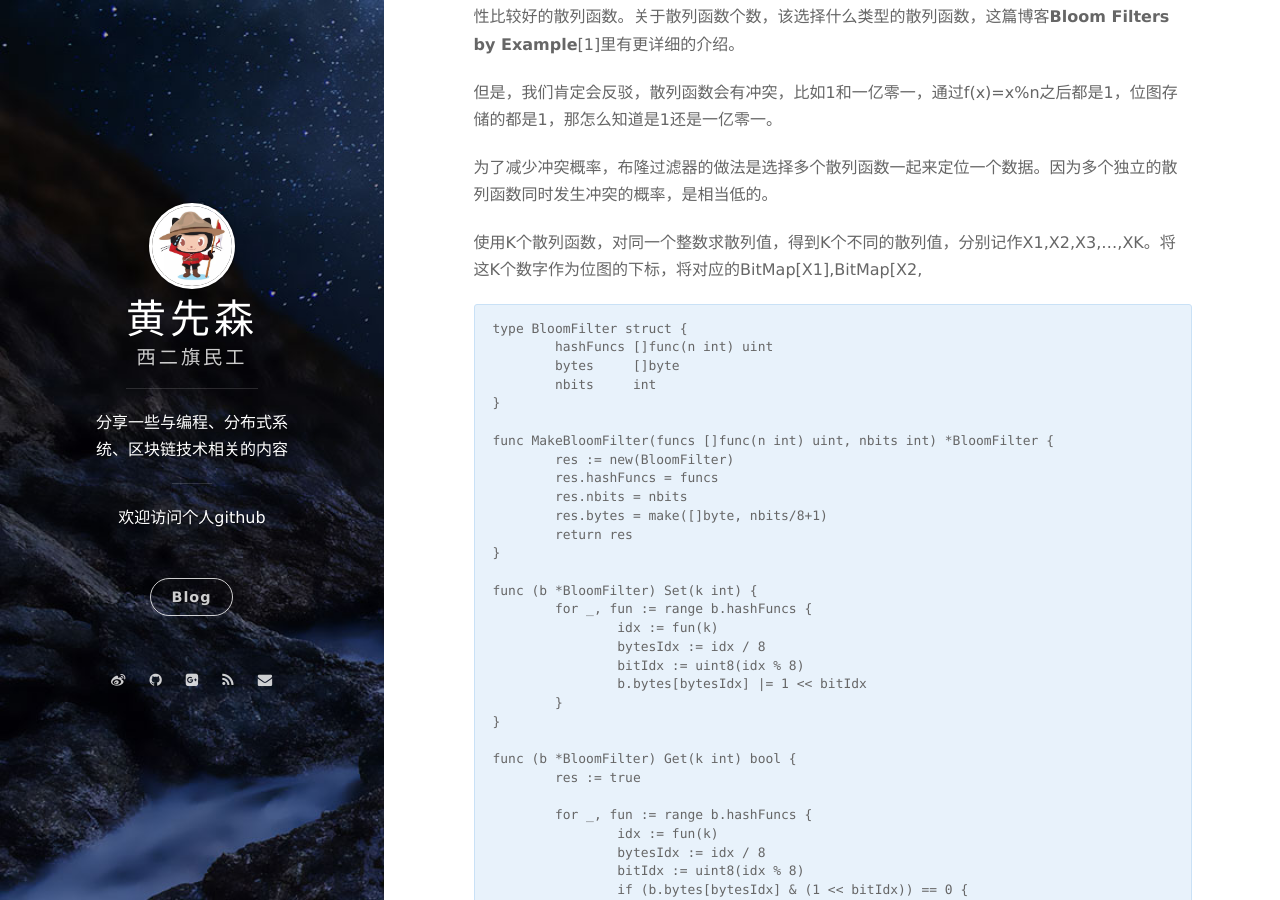
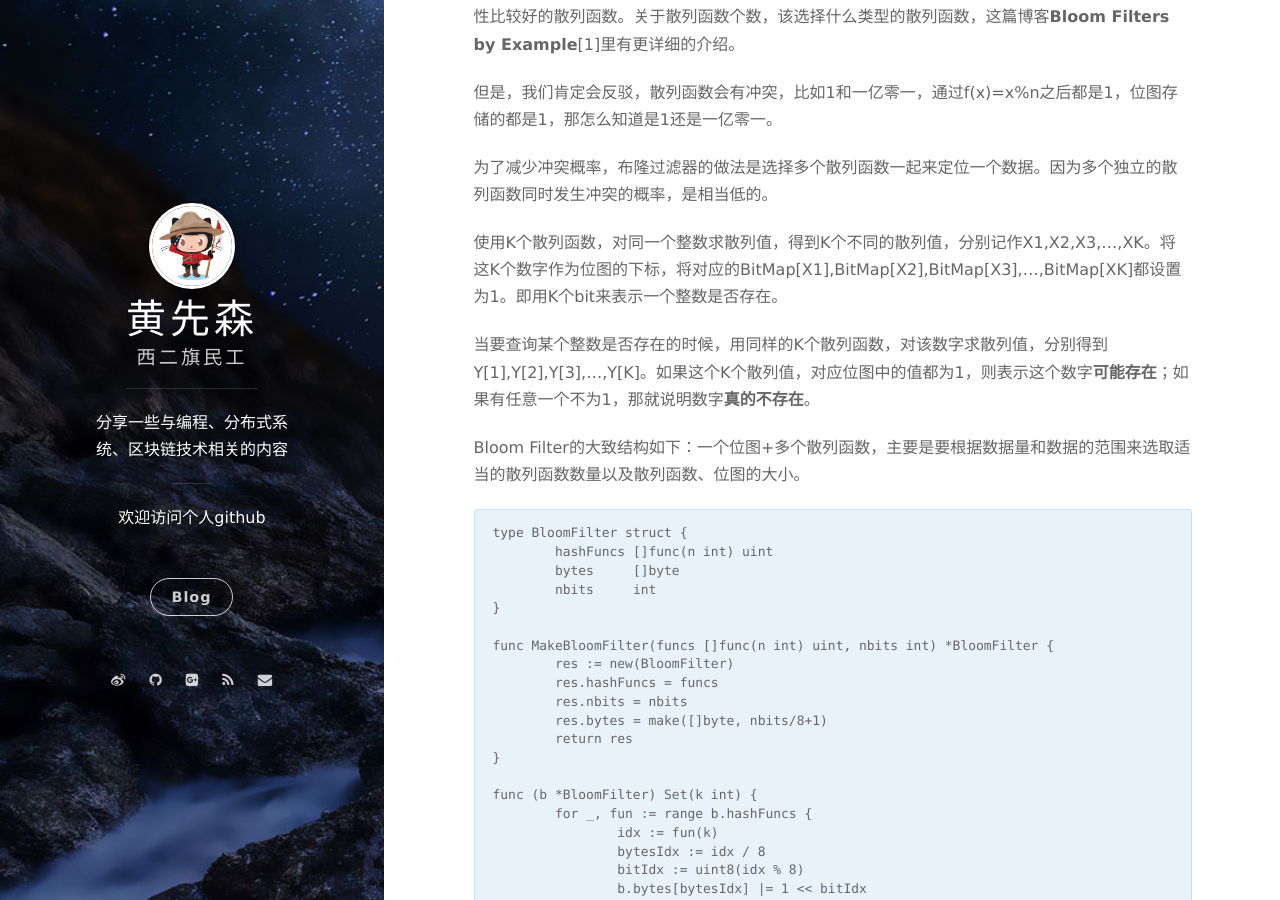
Before and after one commit to berryjam/berryjam.github.io, a Jekyll site: the page built from _posts/2019-10-25-BloomFilter(布隆过滤器)介绍.md, in a window 1280 px wide and 900 px high, scrolled down 2175 px. Built offline with Jekyll 4.4.1, drawn with Linux system fonts in a browser that asks for light colours; nearby versions of some CDN libraries; comment, search, counter and statistics services are not loaded.

Commit message:
Update 2019-10-25-BloomFilter(布隆过滤器)介绍.md

````diff
--- a/_posts/2019-10-25-BloomFilter(布隆过滤器)介绍.md
+++ b/_posts/2019-10-25-BloomFilter(布隆过滤器)介绍.md
@@ -79,8 +79,11 @@ func (b *BitMap) Get(k int) bool {
 
 为了减少冲突概率，布隆过滤器的做法是选择多个散列函数一起来定位一个数据。因为多个独立的散列函数同时发生冲突的概率，是相当低的。
 
-使用K个散列函数，对同一个整数求散列值，得到K个不同的散列值，分别记作X<sub>1</sub>,X<sub>2</sub>,X<sub>3</sub>,...,X<sub>K</sub>。将这K个数字作为位图的下标，将对应的BitMap[X<sub>1</sub>],BitMap[X<sub>2</sub>,
+使用K个散列函数，对同一个整数求散列值，得到K个不同的散列值，分别记作X<sub>1</sub>,X<sub>2</sub>,X<sub>3</sub>,...,X<sub>K</sub>。将这K个数字作为位图的下标，将对应的BitMap[X<sub>1</sub>],BitMap[X<sub>2</sub>],BitMap[X<sub>3</sub>],...,BitMap[X<sub>K</sub>]都设置为1。即用K个bit来表示一个整数是否存在。
 
+当要查询某个整数是否存在的时候，用同样的K个散列函数，对该数字求散列值，分别得到Y[<sub>1</sub>],Y[<sub>2</sub>],Y[<sub>3</sub>],...,Y[<sub>K</sub>]。如果这个K个散列值，对应位图中的值都为1，则表示这个数字**可能存在**；如果有任意一个不为1，那就说明数字**真的不存在**。
+
+Bloom Filter的大致结构如下：一个位图+多个散列函数，主要是要根据数据量和数据的范围来选取适当的散列函数数量以及散列函数、位图的大小。
 
 ```
 type BloomFilter struct {
````
